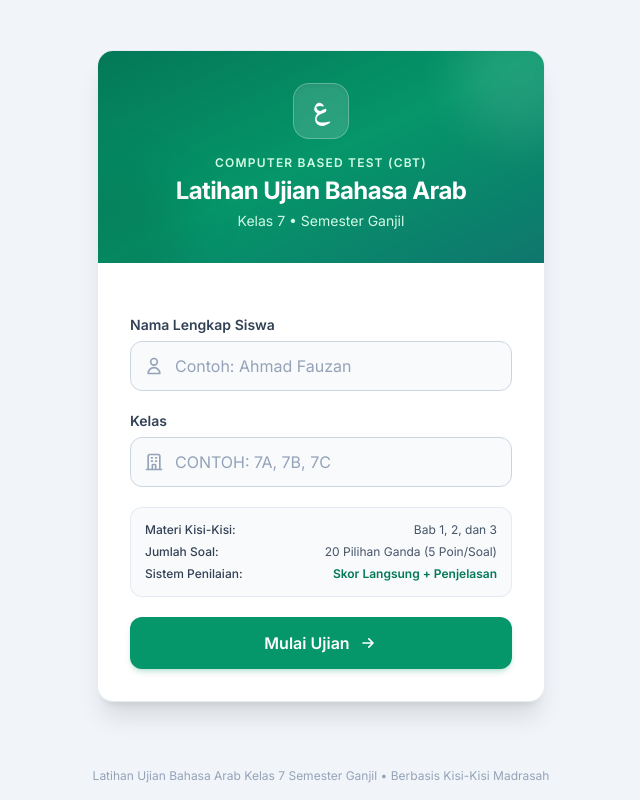
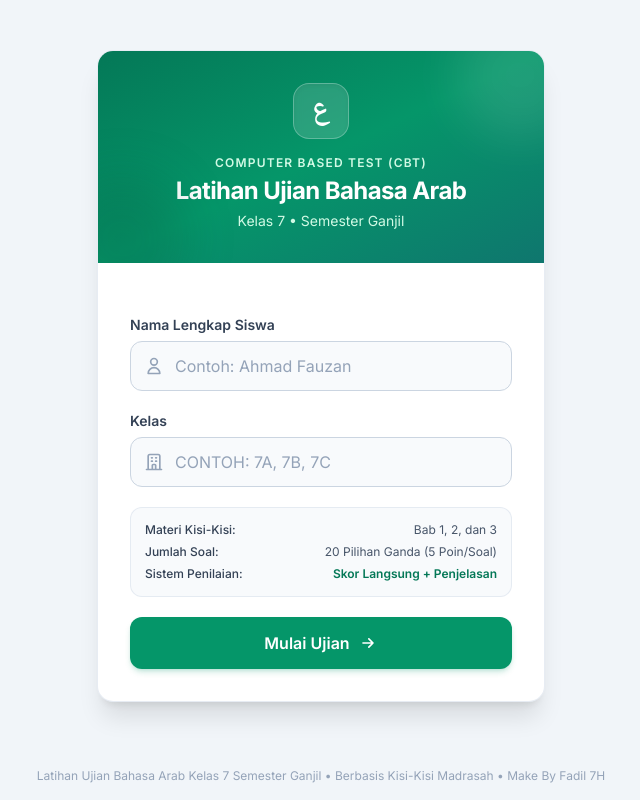
Before and after one commit to tes-html/Latihan-soal-asas-Bahasa-Arab, a plain HTML site: page index.html in a window 1280 px wide. Shown: the whole page, without its empty margins (319-959 px from the left). Drawn offline with nearby package versions, Linux system fonts and the light colour scheme.

Commit message:
Update index.html

```diff
--- a/index.html
+++ b/index.html
@@ -354,7 +354,7 @@
 
     <!-- Footer Kecil -->
     <footer class="py-4 text-center text-xs text-slate-400">
-        Latihan Ujian Bahasa Arab Kelas 7 Semester Ganjil • Berbasis Kisi-Kisi Madrasah
+        Latihan Ujian Bahasa Arab Kelas 7 Semester Ganjil • Berbasis Kisi-Kisi Madrasah • Make By Fadil 7H
     </footer>
 
     <!-- ==================== JAVASCRIPT LOGIC & BANK SOAL ==================== -->
```
